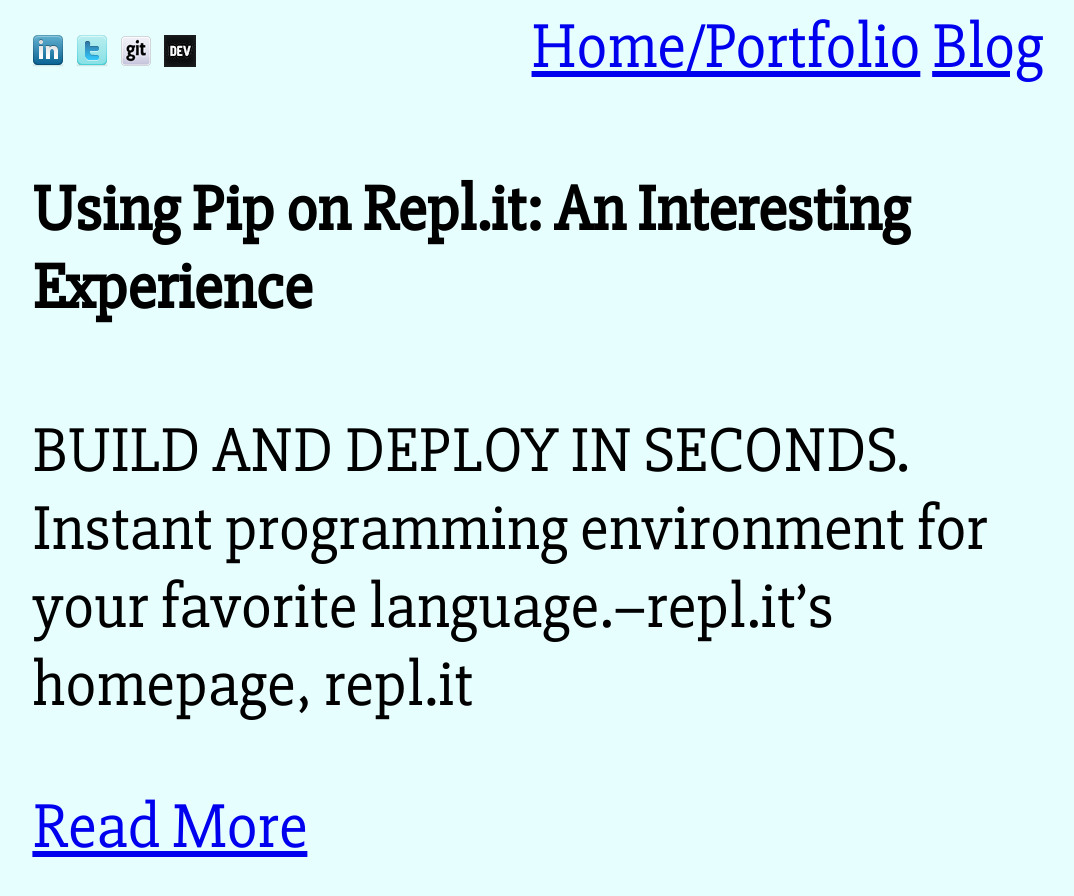
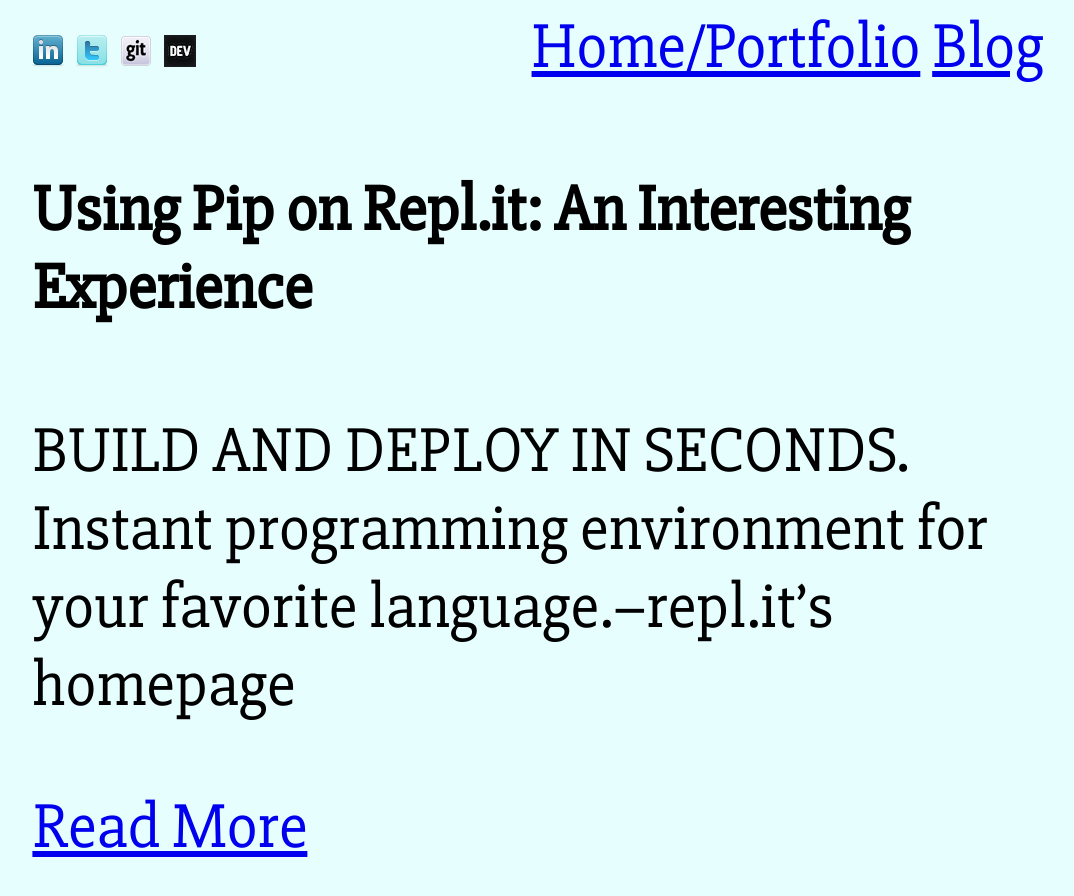
Before and after one commit to tra38/tra38.github.io, a Jekyll site: the page built from blog/index.html, in a window 1280 px wide and 900 px high. Shown: the top 896 px of the window, without its empty margins (102-1176 px from the left). Built offline with Jekyll 4.4.1, drawn with Linux system fonts in a browser that asks for light colours; the list of posts is cut into pages by our own code.

Commit message:
Remove another sentence fragment

```diff
--- a/_posts/2018-05-06-using-pip-on-repl-it.md
+++ b/_posts/2018-05-06-using-pip-on-repl-it.md
@@ -4,7 +4,7 @@
 post_subtitle: An Interesting Experience
 layout: default
 ---
->BUILD AND DEPLOY IN SECONDS. Instant programming environment for your favorite language.--[repl.it](https://repl.it)'s homepage, repl.it
+>BUILD AND DEPLOY IN SECONDS. Instant programming environment for your favorite language.--[repl.it](https://repl.it)'s homepage
 
 I used repl.it primarly for hosting [LittleNiftySubweb](https://repl.it/@tra38/LittleNiftySubweb), a command-line script that enables me to use [howdoi](https://github.com/gleitz/howdoi) without ever needing to install Python. This is very useful to me since it allows me to easily use howdoi on Windows machines (since Python doesn't come on Windows pre-installed).
 
```
